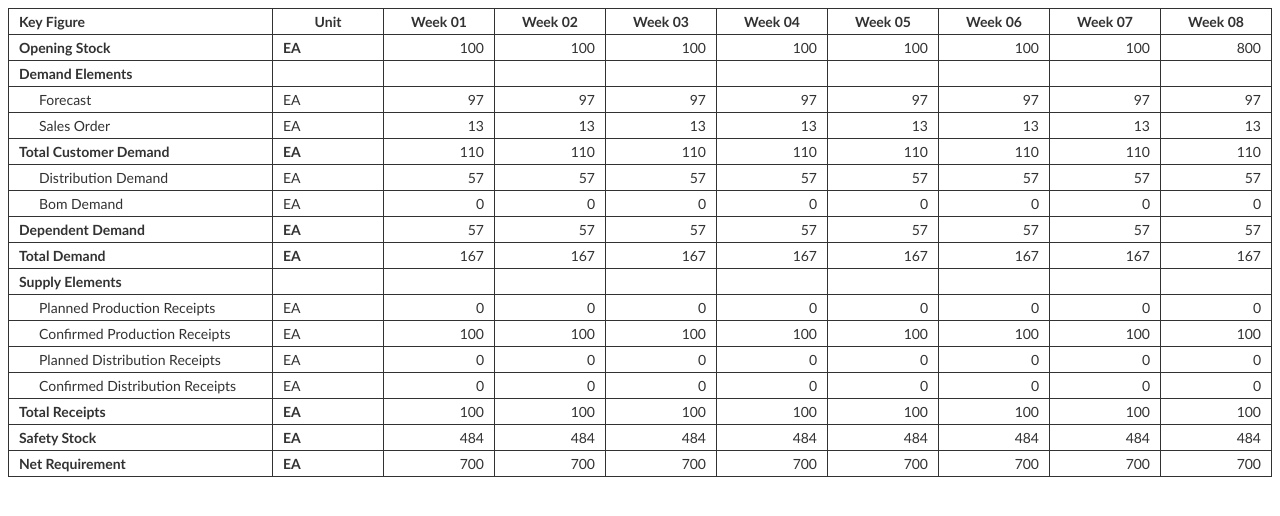
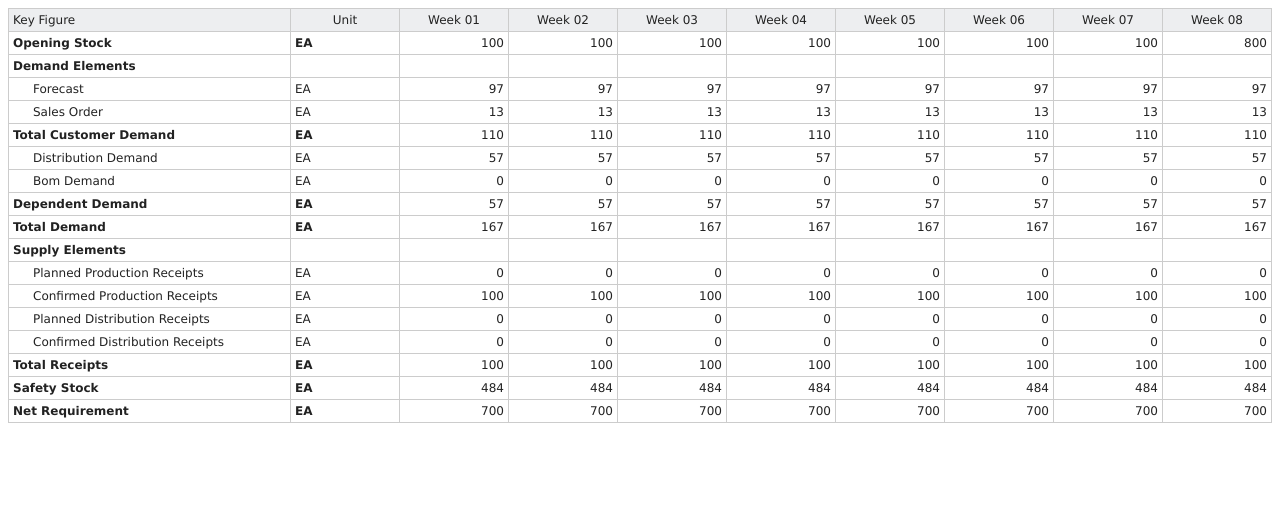
Before and after one commit to pshnarola/dynamic-excel-table, an Angular app: page /pivot in a window 1280 px wide. Shown: the top 516 px of the page. Built offline with nearby package versions, Linux system fonts and the light colour scheme.

Commit message:
Applied CSS as Excel for pivot table

```diff
--- a/src/app/pivot/pivot.component.html
+++ b/src/app/pivot/pivot.component.html
@@ -1,4 +1,4 @@
-<table class="customers">
+<table class="excel w-100">
     <thead>
         <tr>
             <th *ngFor="let column of columnConfig.columns; let columnIndex = index"
@@ -11,6 +11,7 @@
         <tr *ngFor="let row of planRowsConfig; let rowIndex = index;">
             <td *ngFor="let column of columnConfig.columns;let columnIndex= index" [ngClass]=" {
                     'w-auto': (columnIndex === 0),
+                    'w-100px': (columnIndex !== 0),
                     'input-td': editableCell[rowIndex + '_'+ columnIndex],
                     'text-right': column.textAlign === 'right',
                     'text-left': column.textAlign === 'left',
--- a/src/styles.scss
+++ b/src/styles.scss
@@ -48,28 +48,36 @@ hr {
     text-align: right !important;
 }
 
-.customers td .child-td {
+.excel td .child-td {
     padding-left: 20px;
 }
 
-.customers p {
+.excel p {
     margin: 0;
 }
 
-.customers td.input-td {
-    padding-top: 3px;
-    padding-bottom: 3px;
-}
+// .customers td.input-td {
+//     padding-top: 3px;
+//     padding-bottom: 3px;
+// }
 
-.customers td input {
-    width: 78px;
-    height: 16px;
-    padding: 0 5px;
-    line-height: 16px;
-}
+// .customers td input {
+//     width: 78px;
+//     height: 16px;
+//     padding: 0 5px;
+//     line-height: 16px;
+// }
 
 .w-auto {
     width: auto !important;
+}
+
+.w-100 {
+    width: 100% !important;
+}
+
+.w-100px {
+    width: 100px !important;
 }
 
 .excel {
@@ -77,6 +85,7 @@ hr {
     font-size: 12px;
     border-collapse: separate;
     border-spacing: 0;
+    color: #222;
 }
 
 .excel th,
@@ -88,6 +97,7 @@ hr {
     line-height: 21px;
     overflow: hidden;
     outline-width: 0;
+    padding: 0 4px;
 }
 
 .excel tr th:first-child,
@@ -100,10 +110,6 @@ hr {
     color: #222;
     font-weight: 400;
     white-space: nowrap;
-}
-
-.excel td {
-    padding: 0 4px;
 }
 
 .excel td.row-number {
```
